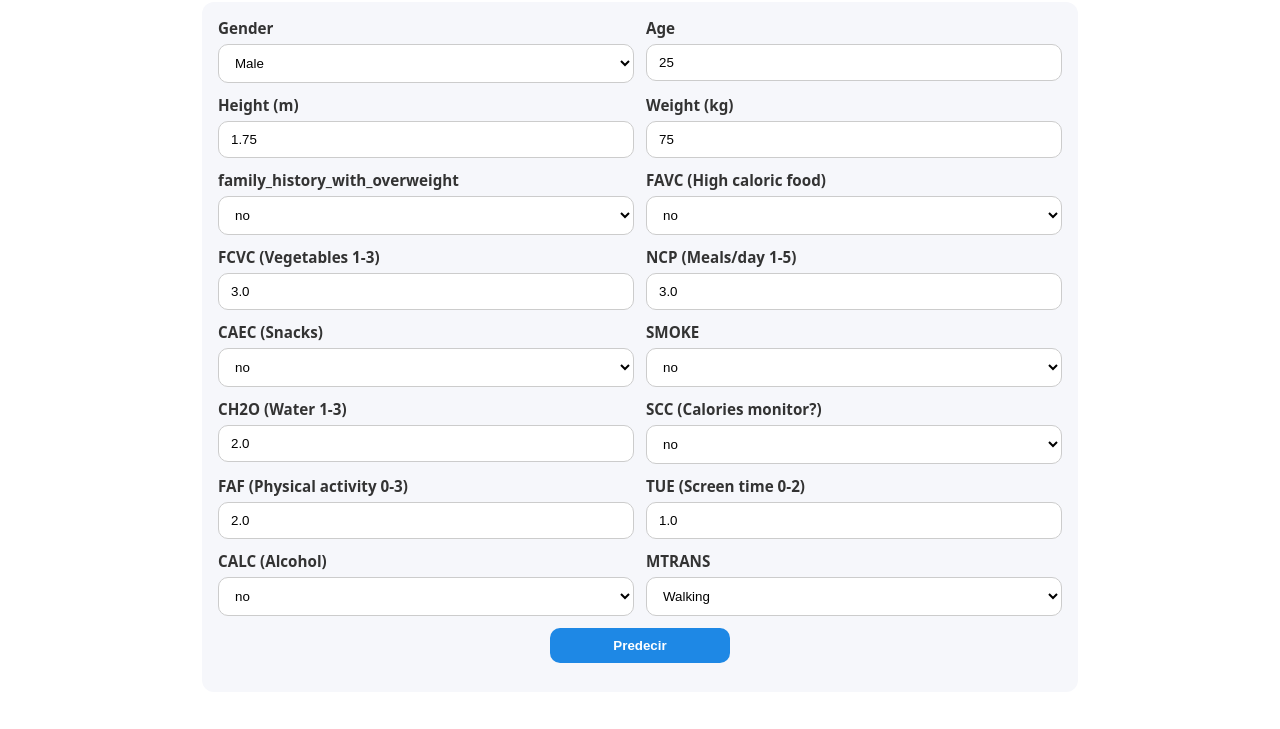
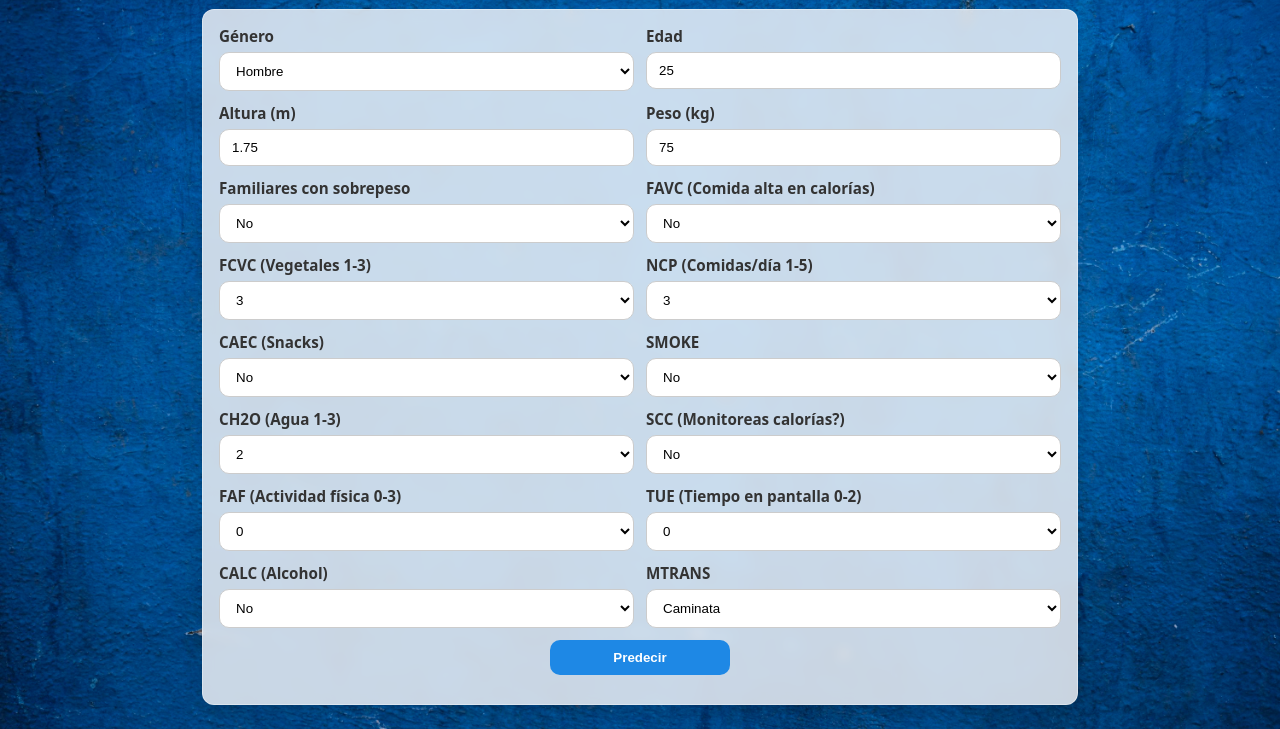
Before and after one commit to Lbarberousse/Obligatorio_ADD, a plain HTML site: page web/index.html in a window 1280 px wide. Shown: the part 124-853 px from the top of the page. Drawn offline with Linux system fonts and the light colour scheme.

Commit message:
Esteticos

```diff
--- a/web/index.html
+++ b/web/index.html
@@ -5,10 +5,29 @@
   <title>Predicción de Obesidad</title>
   <meta name="viewport" content="width=device-width, initial-scale=1" />
   <style>
+    /* Página: fondo de pantalla */
+    html {
+      background: url('Fondo.png') center/cover no-repeat fixed;
+      background-size: cover;
+      background-attachment: fixed;
+    }
     /* Layout */
     *, *::before, *::after { box-sizing: border-box; }
     body { font-family: system-ui, sans-serif; max-width: 900px; margin: 24px auto; padding: 0 12px; }
-  form { display: grid; grid-template-columns: repeat(2, minmax(0,1fr)); gap: 12px; background: #f6f7fb; padding: 16px; border-radius: 12px; grid-auto-rows: minmax(48px, auto); }
+
+    /* Cabecera: texto blanco y en negrita */
+    h1, p { color: #ffffff; font-weight: 700; text-shadow: 0 1px 2px rgba(0,0,0,0.35); }
+
+    /* Card del formulario: semitransparente para ver el fondo */
+    form { display: grid; grid-template-columns: repeat(2, minmax(0,1fr)); gap: 12px; background: rgba(246,247,251,0.82); padding: 16px; border-radius: 12px; grid-auto-rows: minmax(48px, auto); box-shadow: 0 6px 20px rgba(0,0,0,0.18); border: 1px solid rgba(255,255,255,0.35); backdrop-filter: blur(6px); }
+
+    /* Intro card: full-width block directly under header, same look as form but single column and black text */
+    .intro-card { display: block; max-width: 900px; margin: 12px auto; background: rgba(246,247,251,0.82); padding: 14px 16px; border-radius: 12px; box-shadow: 0 6px 20px rgba(0,0,0,0.12); border: 1px solid rgba(255,255,255,0.35); backdrop-filter: blur(4px); }
+    .intro-card p { margin: 0; color: #000; font-weight: 700; }
+    /* Override global white header for intro card: make both title and paragraph black and closer */
+    .intro-card h1, .intro-card p { color: #000 !important; }
+    .intro-card h1 { margin: 0 0 6px 0; font-weight: 700; }
+    .intro-card p { margin: 0; line-height: 1.1; }
 
     /* Labels in bold */
     label { display: block; font-size: 0.95rem; margin-bottom: 6px; color: #333; font-weight: 700; }
@@ -40,114 +59,138 @@
   </style>
 </head>
 <body>
+  <div class="intro-card">
   <h1>Predicción de Nivel de Obesidad</h1>
   <p>Completá el formulario y hace clic en <b>Predecir</b>.</p>
-
+  </div>
   <form id="form">
     <div>
-      <label>Gender</label>
+      <label>Género</label>
       <select name="Gender">
-        <option>Male</option>
-        <option>Female</option>
+        <option>Hombre</option>
+        <option>Mujer</option>
       </select>
     </div>
 
     <div>
-      <label>Age</label>
+      <label>Edad</label>
       <input name="Age" type="number" step="1" value="25" />
     </div>
 
     <div>
-      <label>Height (m)</label>
+      <label>Altura (m)</label>
       <input name="Height" type="number" step="0.01" value="1.75" />
     </div>
 
     <div>
-      <label>Weight (kg)</label>
+      <label>Peso (kg)</label>
       <input name="Weight" type="number" step="0.1" value="75" />
     </div>
 
     <div>
-      <label>family_history_with_overweight</label>
+      <label>Familiares con sobrepeso</label>
       <select name="family_history_with_overweight">
-        <option>no</option><option>yes</option>
+        <option>No</option><option>Si</option>
       </select>
     </div>
 
     <div>
-      <label>FAVC (High caloric food)</label>
+      <label>FAVC (Comida alta en calorías)</label>
       <select name="FAVC">
-        <option>no</option><option>yes</option>
+        <option>No</option><option>Si</option>
       </select>
     </div>
 
     <div>
-      <label>FCVC (Vegetables 1-3)</label>
-      <input name="FCVC" type="number" step="0.1" value="3.0" />
+      <label>FCVC (Vegetales 1-3)</label>
+      <select name="FCVC">
+        <option value="1">1</option>
+        <option value="2">2</option>
+        <option value="3" selected>3</option>
+      </select>
     </div>
 
     <div>
-      <label>NCP (Meals/day 1-5)</label>
-      <input name="NCP" type="number" step="0.1" value="3.0" />
+      <label>NCP (Comidas/día 1-5)</label>
+      <select name="NCP">
+        <option value="1">1</option>
+        <option value="2">2</option>
+        <option value="3" selected>3</option>
+        <option value="4">4</option>
+        <option value="5">5</option>
+      </select>
     </div>
 
     <div>
       <label>CAEC (Snacks)</label>
       <select name="CAEC">
-        <option>no</option>
-        <option>Sometimes</option>
-        <option>Frequently</option>
-        <option>Always</option>
+        <option>No</option>
+        <option>Algunas veces</option>
+        <option>Frecuentemente</option>
+        <option>Siempre</option>
       </select>
     </div>
 
     <div>
       <label>SMOKE</label>
       <select name="SMOKE">
-        <option>no</option><option>yes</option>
+        <option>No</option><option>Si</option>
       </select>
     </div>
 
     <div>
-      <label>CH2O (Water 1-3)</label>
-      <input name="CH2O" type="number" step="0.1" value="2.0" />
-    </div>
-
-    <div>
-      <label>SCC (Calories monitor?)</label>
-      <select name="SCC">
-        <option>no</option><option>yes</option>
+      <label>CH2O (Agua 1-3)</label>
+      <select name="CH2O">
+        <option value="1">1</option>
+        <option value="2" selected>2</option>
+        <option value="3">3</option>
       </select>
     </div>
 
     <div>
-      <label>FAF (Physical activity 0-3)</label>
-      <input name="FAF" type="number" step="0.1" value="2.0" />
+      <label>SCC (Monitoreas calorías?)</label>
+      <select name="SCC">
+        <option>No</option><option>Si</option>
+      </select>
     </div>
 
     <div>
-      <label>TUE (Screen time 0-2)</label>
-      <input name="TUE" type="number" step="0.1" value="1.0" />
+      <label>FAF (Actividad física 0-3)</label>
+      <select name="FAF">
+        <option>0</option>
+        <option>1</option>
+        <option>2</option>
+        <option>3</option>
+      </select>
+    </div>
+
+    <div>
+      <label>TUE (Tiempo en pantalla 0-2)</label>
+      <select name="TUE">
+        <option>0</option>
+        <option>1</option>
+        <option>2</option>
+      </select>
     </div>
 
     <div>
       <label>CALC (Alcohol)</label>
       <select name="CALC">
-        <option>no</option>
-        <option>Sometimes</option>
-        <option>Frequently</option>
-        <option>Always</option>
+        <option>No</option>
+        <option>Algunas veces</option>
+        <option>Frecuentemente</option>
+        <option>Siempre</option>
       </select>
     </div>
 
     <div>
       <label>MTRANS</label>
       <select name="MTRANS">
-        <option>Walking</option>
-        <option>Cycling</option>
-        <option>Public_Transportation</option>
-        <option>Automobile</option>
-        <option>Motorbike</option>
+        <option>Caminata</option>
+        <option>Bicicleta</option>
+        <option>Transporte Público</option>
+        <option>Automóvil</option>
+        <option>Motocicleta</option>
       </select>
     </div>
 
```
Also changed, not shown: web/Fondo.png (added).
